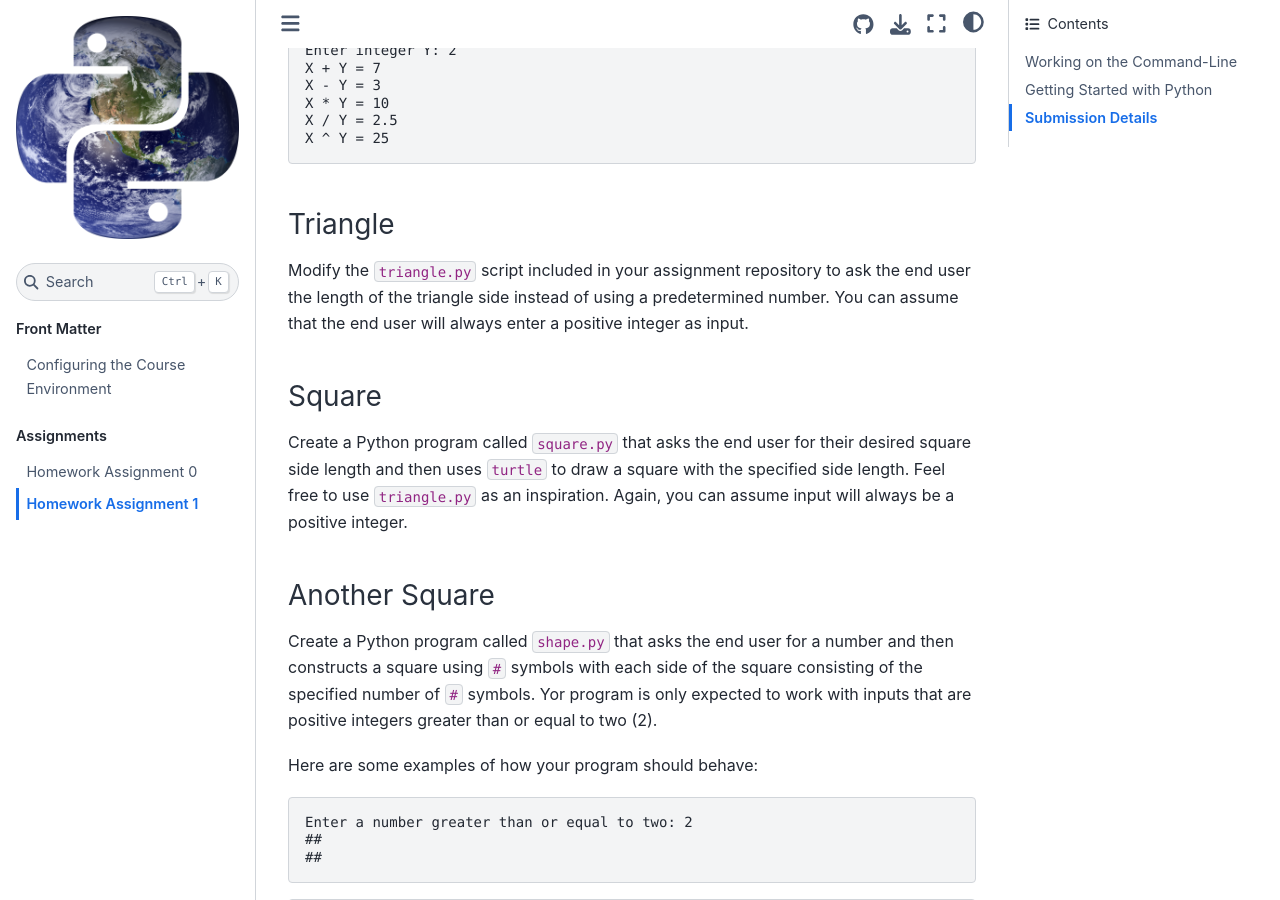
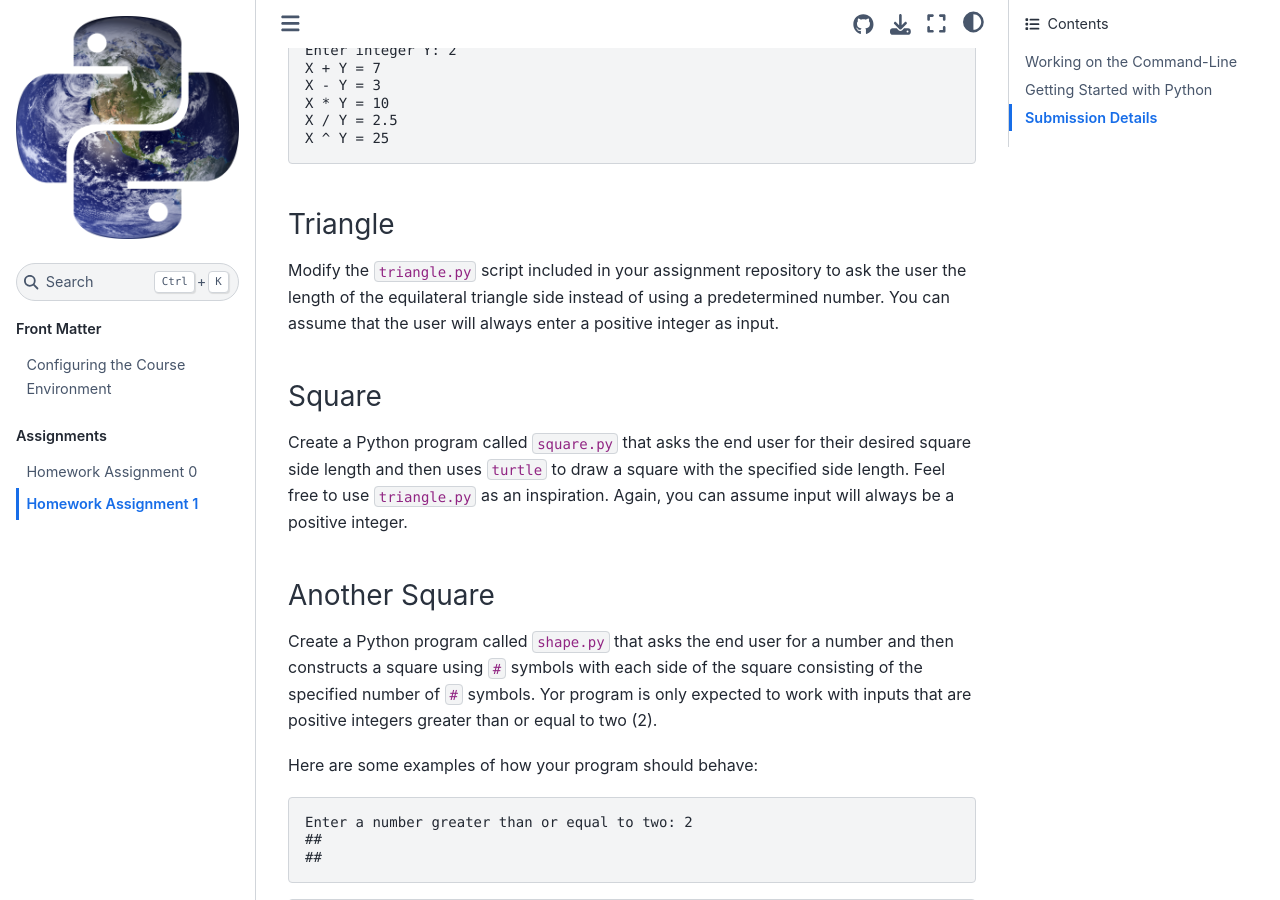
Before and after one commit to uep239/uep239.github.io, a Jupyter Book: the page built from source/assignments/hw01.md, in a window 1280 px wide and 900 px high, scrolled down 4039 px. Built offline with Jupyter Book 1.0.4 settings and Sphinx 7.4.7 and the Sphinx Book theme 1.1.4, drawn with Linux system fonts in a browser that asks for light colours.

Commit message:
clarify triangle assignment

````diff
--- a/source/assignments/hw01.md
+++ b/source/assignments/hw01.md
@@ -152,7 +152,7 @@ X ^ Y = 25
 ```
 
 ### Triangle
-Modify the `triangle.py` script included in your assignment repository to ask the end user the length of the triangle side instead of using a predetermined number. You can assume that the end user will always enter a positive integer as input.
+Modify the `triangle.py` script included in your assignment repository to ask the user the length of the equilateral triangle side instead of using a predetermined number. You can assume that the user will always enter a positive integer as input.
 
 ### Square
 Create a Python program called `square.py` that asks the end user for their desired square side length and then uses `turtle` to draw a square with the specified side length. Feel free to use `triangle.py` as an inspiration. Again, you can assume input will always be a positive integer.
````
